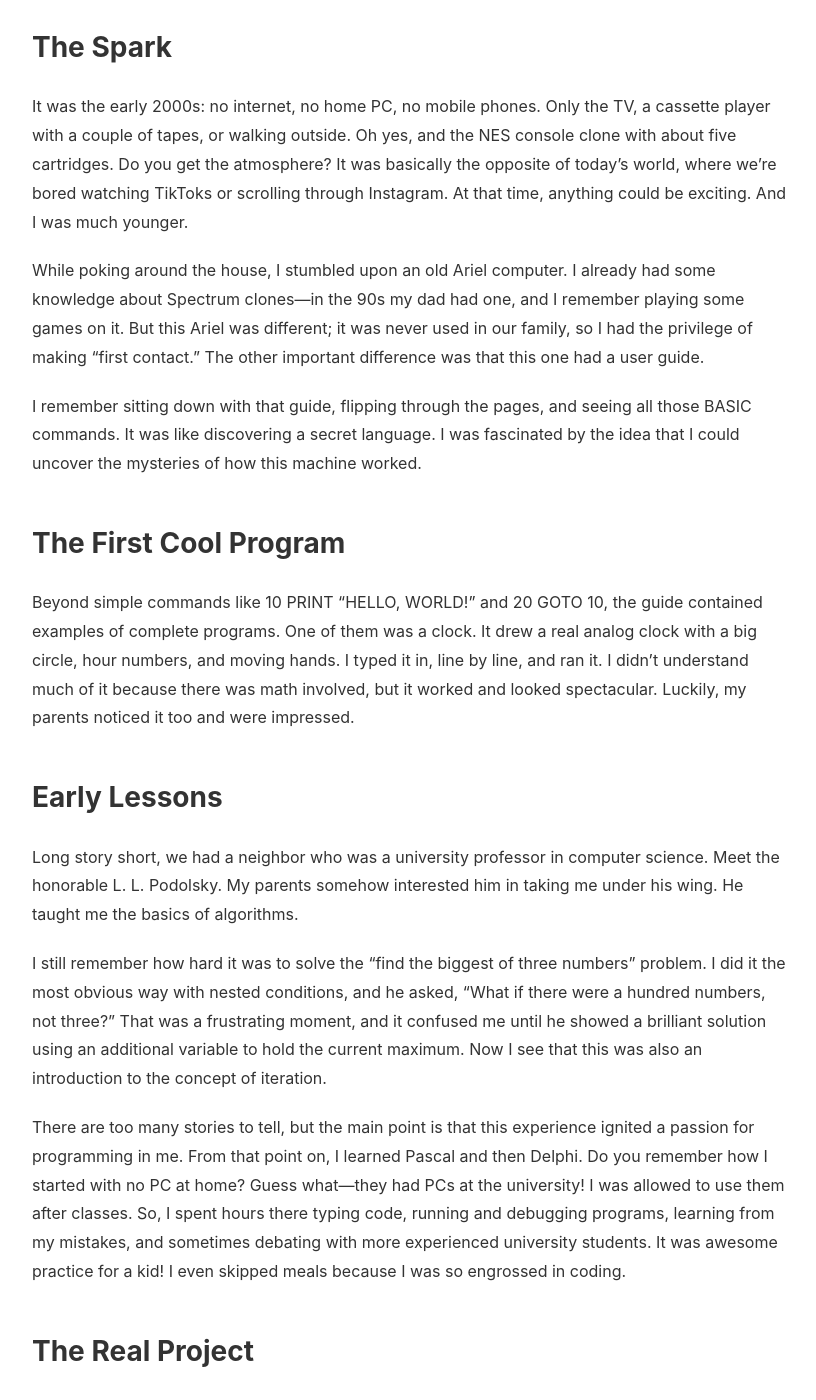
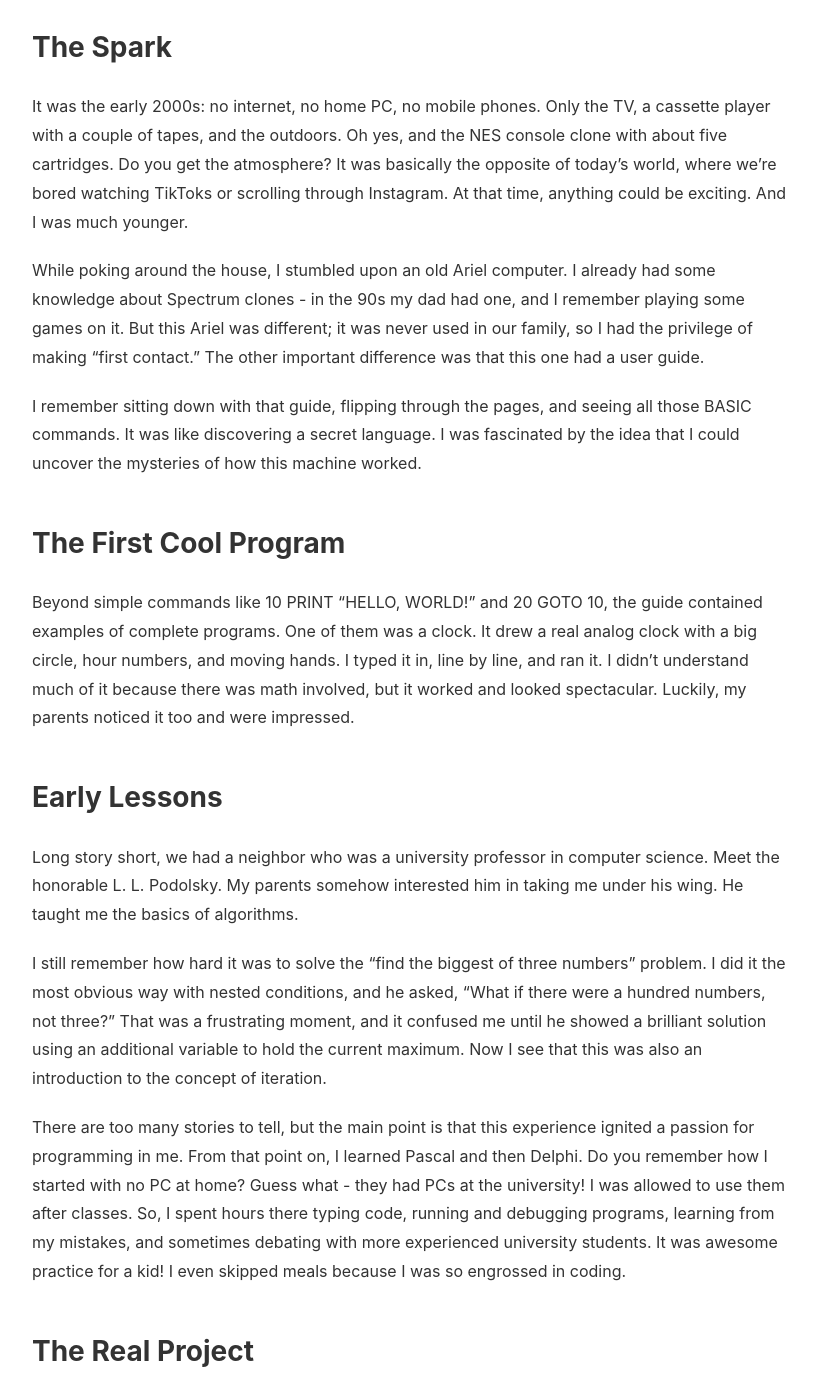
Before and after one commit to GriwMF/griwmf.github.io, a Jekyll site: the page built from _posts/2026-01-17-my-first-post.md, in a window 1280 px wide and 1400 px high, scrolled down 452 px. Shown: the whole window, without its empty margins (228-1044 px from the left). Built offline with Jekyll 4.4.1, drawn with Linux system fonts in a browser that asks for light colours.

Commit message:
small text fixes

```diff
--- a/_posts/2026-01-17-my-first-post.md
+++ b/_posts/2026-01-17-my-first-post.md
@@ -11,9 +11,9 @@ I’ve been harboring the idea of a blog for a while, and today I'm finally taki
 Every developer's journey starts somewhere, and mine began with a simple Soviet clone of the ZX Spectrum called the "Ariel".
 
 ## The Spark
-It was the early 2000s: no internet, no home PC, no mobile phones. Only the TV, a cassette player with a couple of tapes, or walking outside. Oh yes, and the NES console clone with about five cartridges. Do you get the atmosphere? It was basically the opposite of today's world, where we're bored watching TikToks or scrolling through Instagram. At that time, anything could be exciting. And I was much younger.
+It was the early 2000s: no internet, no home PC, no mobile phones. Only the TV, a cassette player with a couple of tapes, and the outdoors. Oh yes, and the NES console clone with about five cartridges. Do you get the atmosphere? It was basically the opposite of today's world, where we're bored watching TikToks or scrolling through Instagram. At that time, anything could be exciting. And I was much younger.
 
-While poking around the house, I stumbled upon an old Ariel computer. I already had some knowledge about Spectrum clones—in the 90s my dad had one, and I remember playing some games on it. But this Ariel was different; it was never used in our family, so I had the privilege of making "first contact." The other important difference was that this one had a user guide.
+While poking around the house, I stumbled upon an old Ariel computer. I already had some knowledge about Spectrum clones - in the 90s my dad had one, and I remember playing some games on it. But this Ariel was different; it was never used in our family, so I had the privilege of making "first contact." The other important difference was that this one had a user guide.
 
 I remember sitting down with that guide, flipping through the pages, and seeing all those BASIC commands. It was like discovering a secret language. I was fascinated by the idea that I could uncover the mysteries of how this machine worked.
 
@@ -25,7 +25,7 @@ Long story short, we had a neighbor who was a university professor in computer s
 
 I still remember how hard it was to solve the "find the biggest of three numbers" problem. I did it the most obvious way with nested conditions, and he asked, "What if there were a hundred numbers, not three?" That was a frustrating moment, and it confused me until he showed a brilliant solution using an additional variable to hold the current maximum. Now I see that this was also an introduction to the concept of iteration.
 
-There are too many stories to tell, but the main point is that this experience ignited a passion for programming in me. From that point on, I learned Pascal and then Delphi. Do you remember how I started with no PC at home? Guess what—they had PCs at the university! I was allowed to use them after classes. So, I spent hours there typing code, running and debugging programs, learning from my mistakes, and sometimes debating with more experienced university students. It was awesome practice for a kid! I even skipped meals because I was so engrossed in coding.
+There are too many stories to tell, but the main point is that this experience ignited a passion for programming in me. From that point on, I learned Pascal and then Delphi. Do you remember how I started with no PC at home? Guess what - they had PCs at the university! I was allowed to use them after classes. So, I spent hours there typing code, running and debugging programs, learning from my mistakes, and sometimes debating with more experienced university students. It was awesome practice for a kid! I even skipped meals because I was so engrossed in coding.
 
 ## The Real Project
 The peak of my early adolescence coding journey was "The Real Project." Not a simple database, nor some kid's game, but a full-fledged application for managing the university's students for an advanced training program.
```
